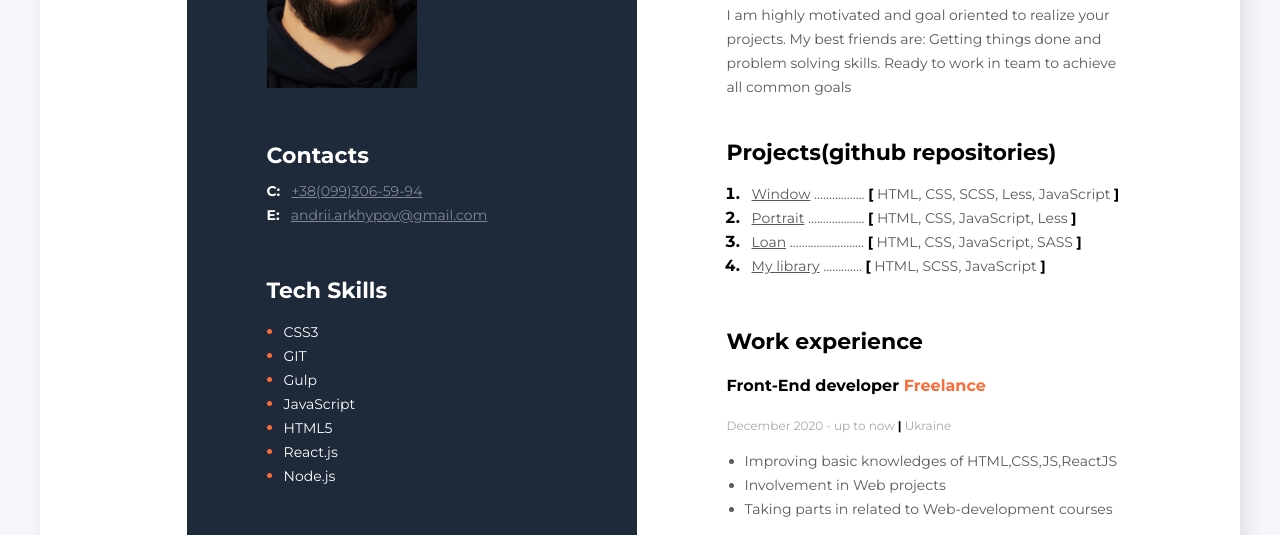
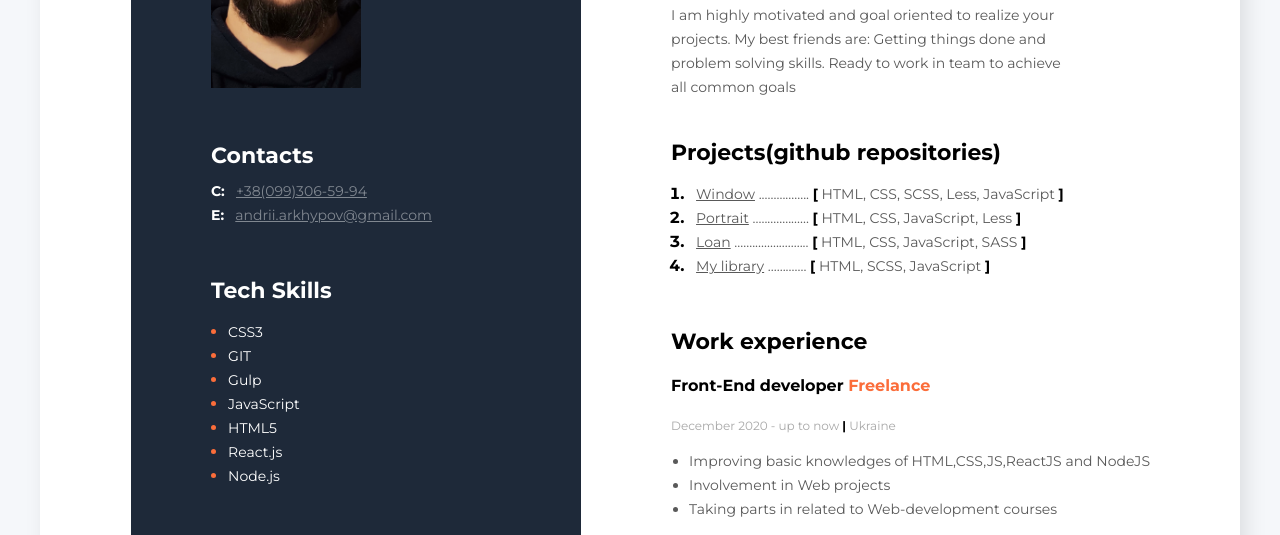
Before and after one commit to Lotpite/my_resume, a plain HTML site: page index.html in a window 1280 px wide. Shown: the part 254-789 px from the top of the page. Drawn offline with Linux system fonts and the light colour scheme.

Commit message:
filled fully

```diff
--- a/index.html
+++ b/index.html
@@ -76,7 +76,7 @@
                     <h4 class="work-experience-position">Front-End developer <span class="work-experience-company">Freelance</span></h4>
                     <p class="work-experience-period">December 2020 - up to now <span class="work-experience-devider">|</span> Ukraine</p>
                     <ul class="work-experience-duties-list">
-                        <li class="work-experience-duties-item">Improving basic knowledges of HTML,CSS,JS,ReactJS</li>
+                        <li class="work-experience-duties-item">Improving basic knowledges of HTML,CSS,JS,ReactJS and NodeJS</li>
                         <li class="work-experience-duties-item">Involvement in Web projects</li>
                         <li class="work-experience-duties-item">Taking parts in related to Web-development courses</li>
                     </ul>
```
